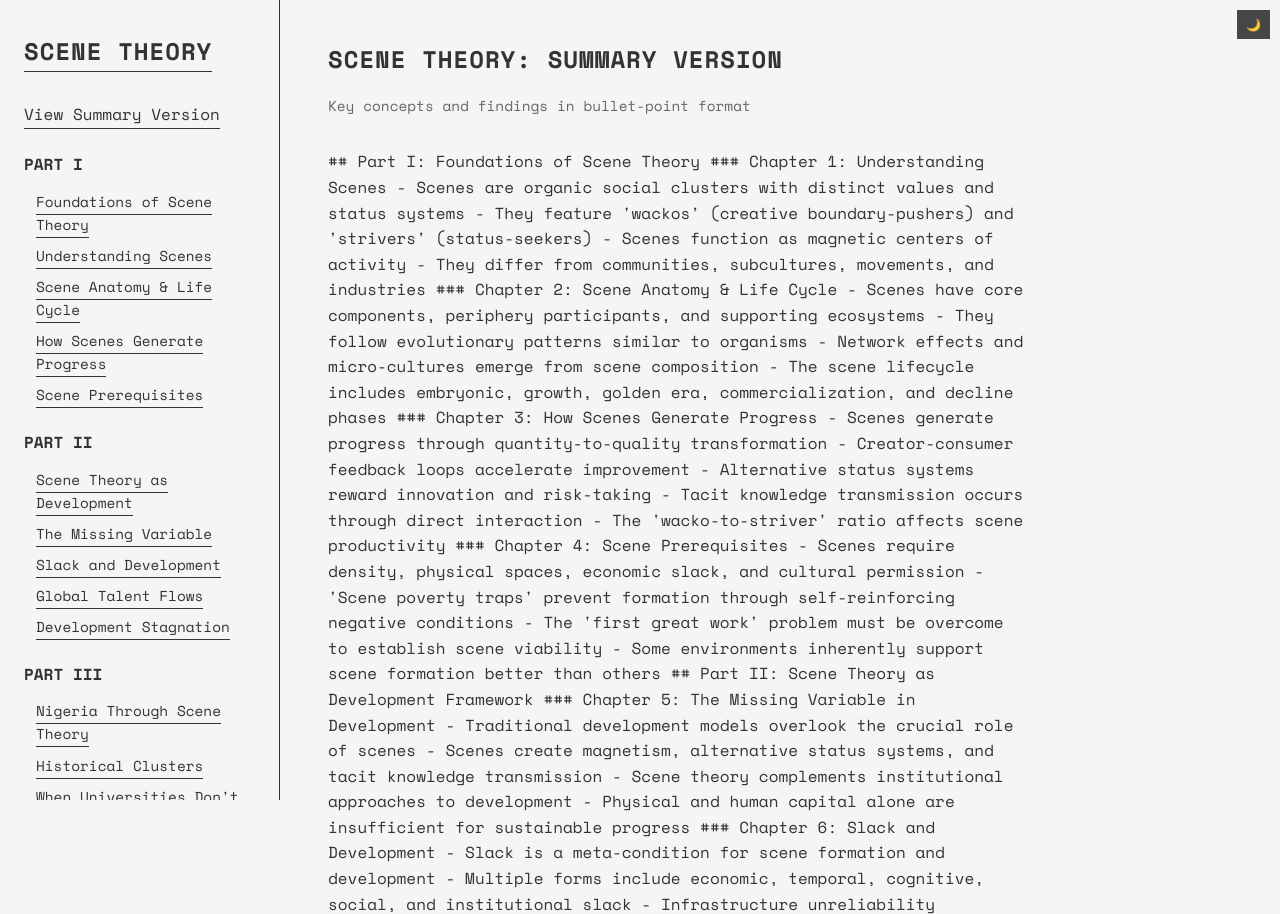
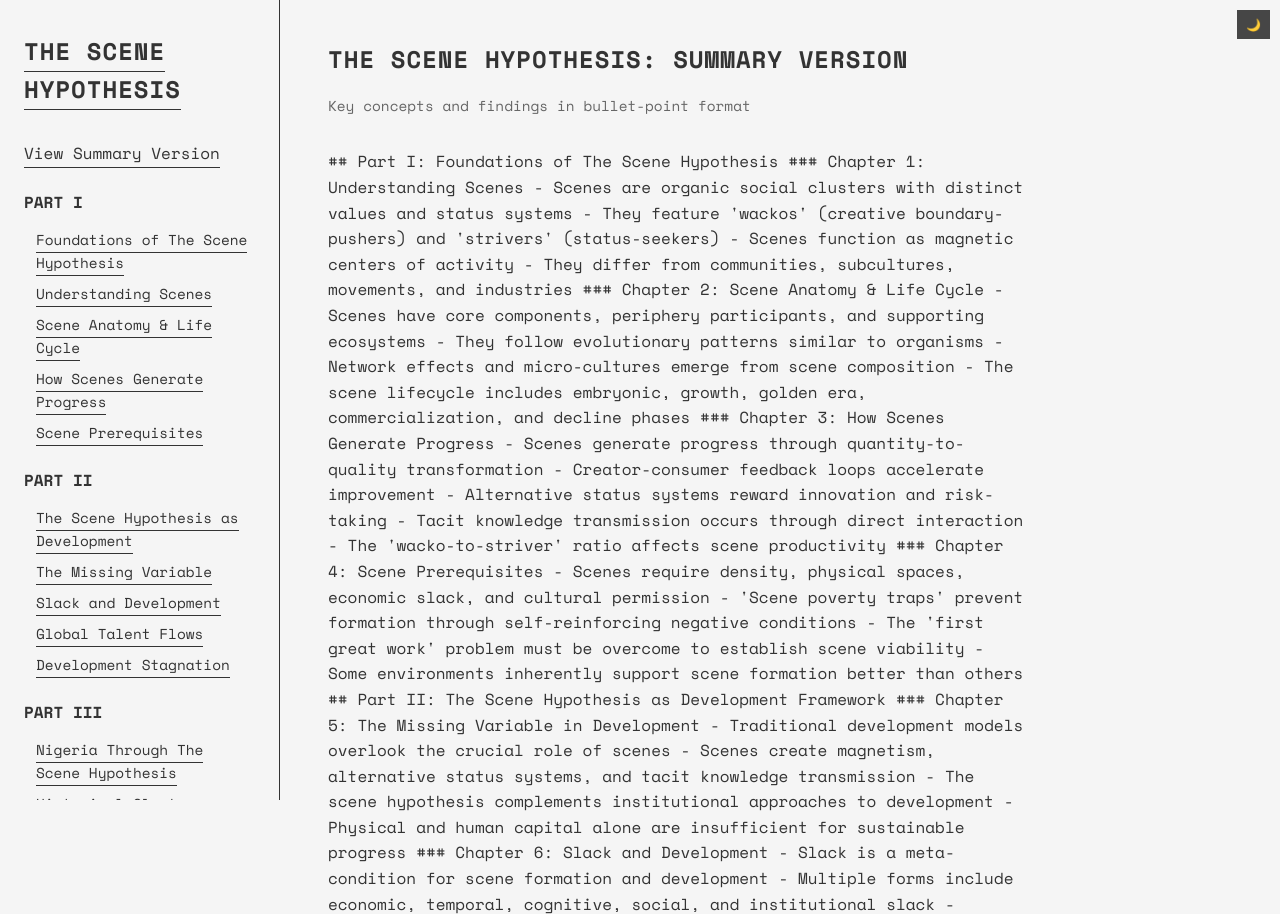
Before and after one commit to notdonecreating/dn, a plain HTML site: page scene-hypothesis/summary.html in a window 1280 px wide. Shown: the top 914 px of the page. Drawn offline with nearby package versions, Linux system fonts and the light colour scheme.

Commit message:
Update summary.html

```diff
--- a/scene-hypothesis/summary.html
+++ b/scene-hypothesis/summary.html
@@ -3,7 +3,7 @@
 <head>
     <meta charset="UTF-8">
     <meta name="viewport" content="width=device-width, initial-scale=1.0">
-    <title>Summary - Scene Theory</title>
+    <title>Summary - The Scene Hypothesis</title>
     <link rel="stylesheet" href="https://fonts.googleapis.com/css2?family=Space+Mono:wght@400;700&display=swap">
     <link rel="icon" href="../favicon5.png" type="image/png">
     <style>
@@ -348,21 +348,21 @@
                 <option value="">Select chapter...</option>
                 <option value="/scene-hypothesis">Homepage</option>
                 <option value="/scene-hypothesis/summary">Summary</option>
-                <option value="/scene-hypothesis/part1">Part I: Foundations of Scene Theory</option>
+                <option value="/scene-hypothesis/part1">Part I: Foundations of The Scene Hypothesis</option>
                 <option value="/scene-hypothesis/chapter1">Chapter 1: Understanding Scenes</option>
                 <option value="/scene-hypothesis/chapter2">Chapter 2: Scene Anatomy & Life Cycle</option>
                 <option value="/scene-hypothesis/chapter3">Chapter 3: How Scenes Generate Progress</option>
                 <option value="/scene-hypothesis/chapter4">Chapter 4: Scene Prerequisites</option>
-                <option value="/scene-hypothesis/part2">Part II: Scene Theory as Development Framework</option>
+                <option value="/scene-hypothesis/part2">Part II: The Scene Hypothesis as Development Framework</option>
                 <option value="/scene-hypothesis/chapter5">Chapter 5: The Missing Variable in Development</option>
                 <option value="/scene-hypothesis/chapter6">Chapter 6: Slack and Development</option>
                 <option value="/scene-hypothesis/chapter7">Chapter 7: Global Talent Flows</option>
                 <option value="/scene-hypothesis/chapter8">Chapter 8: Development Stagnation</option>
-                <option value="/scene-hypothesis/part3">Part III: Nigeria Through the Lens of Scene Theory</option>
+                <option value="/scene-hypothesis/part3">Part III: Nigeria Through the Lens of The Scene Hypothesis</option>
                 <option value="/scene-hypothesis/chapter9">Chapter 9: Nigeria's Historical Clusters</option>
                 <option value="/scene-hypothesis/chapter10">Chapter 10: When Universities Don't Lead</option>
                 <option value="/scene-hypothesis/chapter11">Chapter 11: Bad Magnets and Models</option>
-                <option value="/scene-hypothesis/part4">Part IV: Breaking Cycles Through Scene Theory</option>
+                <option value="/scene-hypothesis/part4">Part IV: Breaking Cycles Through The Scene Hypothesis</option>
                 <option value="/scene-hypothesis/chapter12">Chapter 12: Creating Conditions for Scenes</option>
                 <option value="/scene-hypothesis/chapter13">Chapter 13: New Models for Development</option>
             </select>
@@ -371,14 +371,14 @@
 
     <div class="container">
         <div class="sidebar">
-            <h1 id="book-title"><a href="/scene-hypothesis">Scene Theory</a></h1>
+            <h1 id="book-title"><a href="/scene-hypothesis">The Scene Hypothesis</a></h1>
 
             <div class="sidebar-nav">
                 <a href="/scene-hypothesis/summary">View Summary Version</a>
 
                 <h2>Part I</h2>
                 <ul>
-                    <li><a href="/scene-hypothesis/part1">Foundations of Scene Theory</a></li>
+                    <li><a href="/scene-hypothesis/part1">Foundations of The Scene Hypothesis</a></li>
                     <li><a href="/scene-hypothesis/chapter1">Understanding Scenes</a></li>
                     <li><a href="/scene-hypothesis/chapter2">Scene Anatomy & Life Cycle</a></li>
                     <li><a href="/scene-hypothesis/chapter3">How Scenes Generate Progress</a></li>
@@ -387,7 +387,7 @@
 
                 <h2>Part II</h2>
                 <ul>
-                    <li><a href="/scene-hypothesis/part2">Scene Theory as Development</a></li>
+                    <li><a href="/scene-hypothesis/part2">The Scene Hypothesis as Development</a></li>
                     <li><a href="/scene-hypothesis/chapter5">The Missing Variable</a></li>
                     <li><a href="/scene-hypothesis/chapter6">Slack and Development</a></li>
                     <li><a href="/scene-hypothesis/chapter7">Global Talent Flows</a></li>
@@ -396,7 +396,7 @@
 
                 <h2>Part III</h2>
                 <ul>
-                    <li><a href="/scene-hypothesis/part3">Nigeria Through Scene Theory</a></li>
+                    <li><a href="/scene-hypothesis/part3">Nigeria Through The Scene Hypothesis</a></li>
                     <li><a href="/scene-hypothesis/chapter9">Historical Clusters</a></li>
                     <li><a href="/scene-hypothesis/chapter10">When Universities Don't Lead</a></li>
                     <li><a href="/scene-hypothesis/chapter11">Bad Magnets and Models</a></li>
@@ -412,12 +412,12 @@
         </div>
 
         <div class="content">
-            <h1>Scene Theory: Summary Version</h1>
+            <h1>The Scene Hypothesis: Summary Version</h1>
             <p class="author-info">Key concepts and findings in bullet-point format</p>
 
             <!-- Use markdown content here -->
             <div class="markdown-content">
-## Part I: Foundations of Scene Theory
+## Part I: Foundations of The Scene Hypothesis
 
 ### Chapter 1: Understanding Scenes
 - Scenes are organic social clusters with distinct values and status systems
@@ -444,12 +444,12 @@
 - The 'first great work' problem must be overcome to establish scene viability
 - Some environments inherently support scene formation better than others
 
-## Part II: Scene Theory as Development Framework
+## Part II: The Scene Hypothesis as Development Framework
 
 ### Chapter 5: The Missing Variable in Development
 - Traditional development models overlook the crucial role of scenes
 - Scenes create magnetism, alternative status systems, and tacit knowledge transmission
-- Scene theory complements institutional approaches to development
+- The scene hypothesis complements institutional approaches to development
 - Physical and human capital alone are insufficient for sustainable progress
 
 ### Chapter 6: Slack and Development
@@ -464,13 +464,13 @@
 - Talent flows create self-reinforcing virtuous or vicious cycles
 - Status systems direct talent toward or away from local production
 
-### Chapter 8: Scene Theory and Development Stagnation
+### Chapter 8: The Scene Hypothesis and Development Stagnation
 - Some scene configurations impede rather than promote development
 - Resource scarcity and institutional dysfunction distort scene formation
 - Different scene types (productive, extractive, aspirational) compete for talent
 - Negative scenes can create self-reinforcing stagnation
 
-## Part III: Nigeria Through the Lens of Scene Theory
+## Part III: Nigeria Through the Lens of The Scene Hypothesis
 
 ### Chapter 9: Mapping Nigeria's Historical Clusters
 - Research mapped Nigerian scenes across history using archival sources
@@ -490,7 +490,7 @@
 - Media portrayals celebrate wealth without examining sources
 - Idealistic ambition faces active discouragement and social sanctions
 
-## Part IV: Breaking Cycles Through Scene Theory
+## Part IV: Breaking Cycles Through The Scene Hypothesis
 
 ### Chapter 12: Creating Conditions for Scene Formation
 - Productive scenes need protected spaces, resources, connections, and early wins
```
